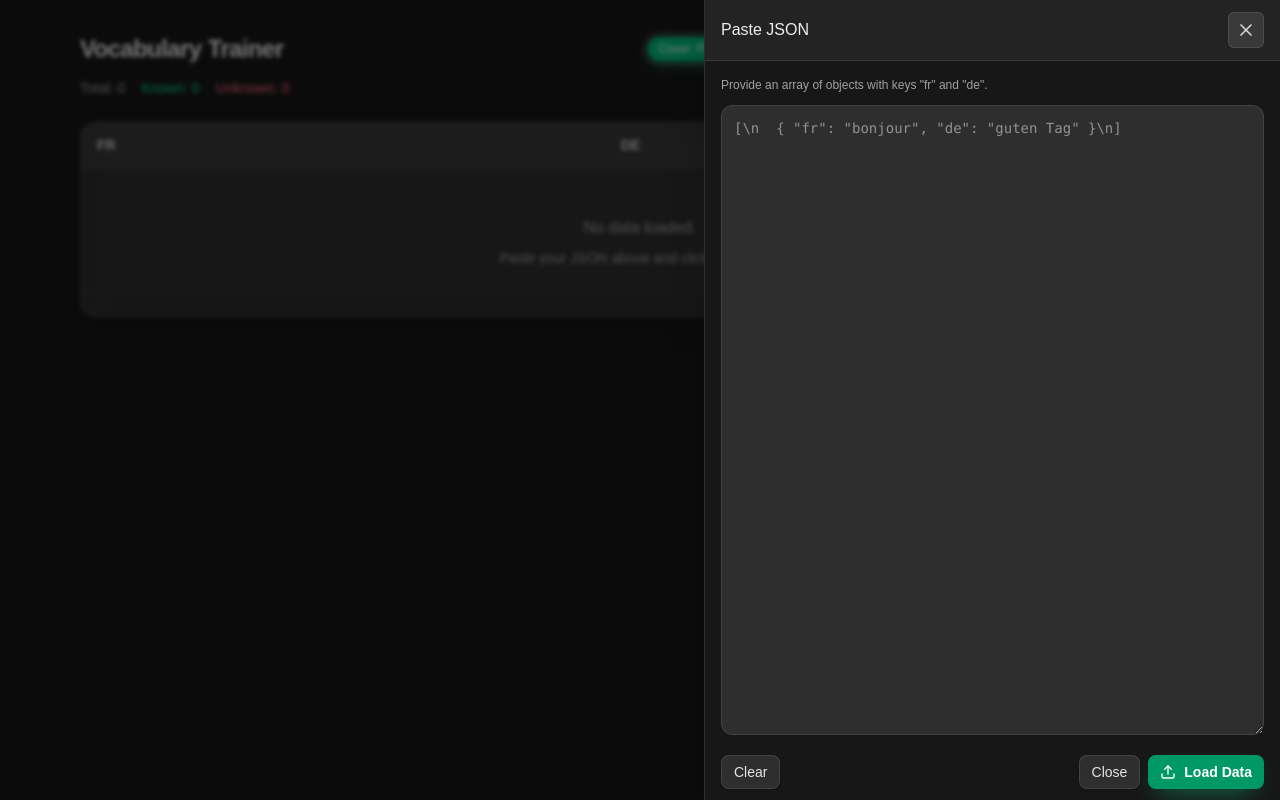
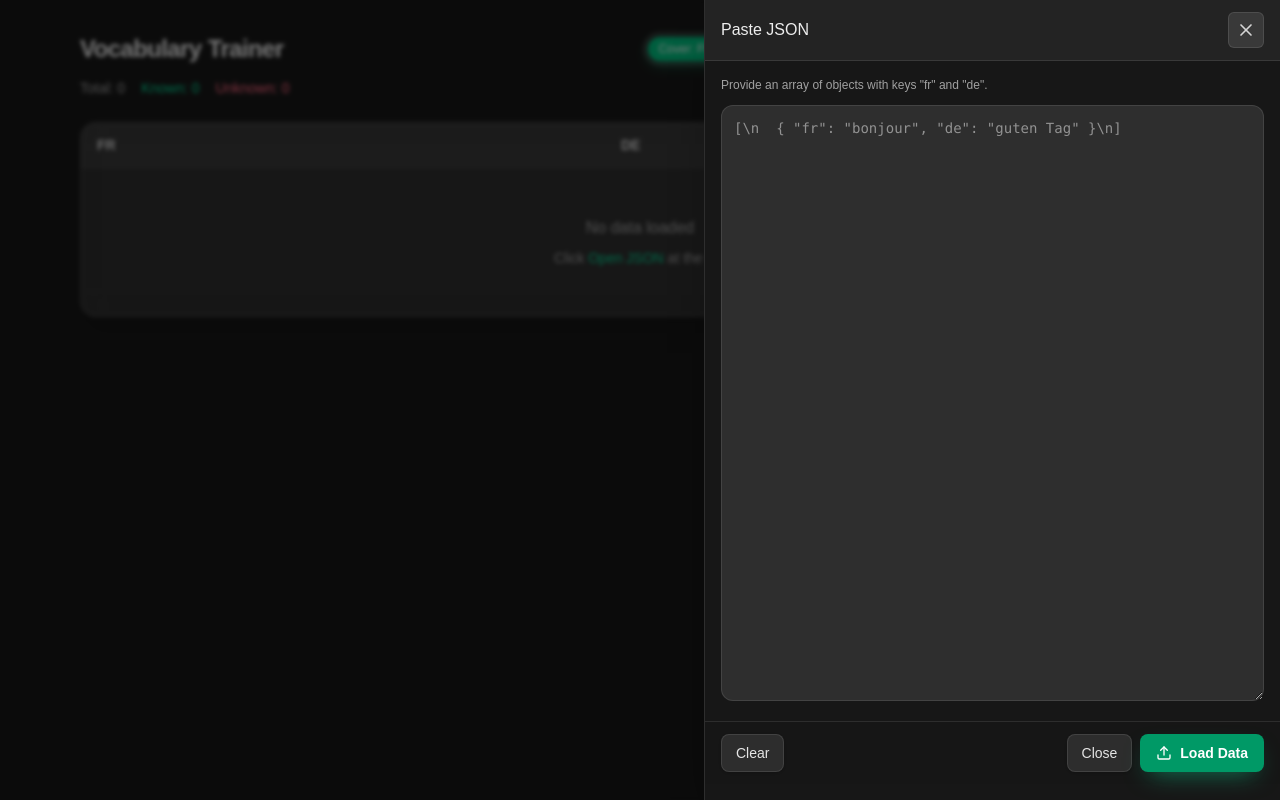
Before and after one commit to tookender/vocab.korino.dev, a Next.js app: page / in a window 1280 px wide. Both pictures are taken after a click on the button "Open JSON". Built offline with nearby package versions, Linux system fonts and the light colour scheme.

Commit message:
refactor: try to fix a bug on ipados

```diff
--- a/src/app/page.tsx
+++ b/src/app/page.tsx
@@ -229,8 +229,8 @@ export default function Page() {
           </div>
           {data.length === 0 ? (
             <div className="flex flex-col items-center justify-center gap-2 px-6 py-12 text-center text-neutral-400">
-              <p className="text-base">No data loaded.</p>
-              <p className="text-sm">Paste your JSON above and click <span className="font-medium text-emerald-400">Load Data</span>.</p>
+              <p className="text-base">No data loaded</p>
+              <p className="text-sm">Click <span className="font-medium text-emerald-400">Open JSON</span> at the top</p>
             </div>
           ) : (
           <ul className="divide-y divide-white/5">
@@ -419,9 +419,9 @@ export default function Page() {
           onClick={closeJson}
         >
           <div
-            className={`relative h-screen w-full max-w-xl border-l border-white/10 bg-neutral-900 shadow-2xl transition-transform duration-300 ${
+            className={`relative w-full max-w-xl border-l border-white/10 bg-neutral-900 shadow-2xl transition-transform duration-300 ${
               jsonAnim ? "translate-x-0" : "translate-x-full"
-            }`}
+            } flex h-[100dvh] flex-col`}
             onClick={(e) => e.stopPropagation()}
           >
             <div className="flex items-center justify-between border-b border-white/10 bg-white/5 px-4 py-3">
@@ -438,7 +438,7 @@ export default function Page() {
                 <X className="h-5 w-5" />
               </button>
             </div>
-            <div className="flex h-[calc(100vh-56px)] flex-col gap-3 p-4">
+            <div className="flex min-h-0 flex-1 flex-col gap-3 overflow-y-auto p-4">
               <p className="text-xs text-neutral-400">
                 Provide an array of objects with keys &quot;fr&quot; and &quot;de&quot;.
               </p>
@@ -452,26 +452,26 @@ export default function Page() {
               {error && (
                 <p className="text-sm text-rose-400">{error}</p>
               )}
-              <div className="mt-auto flex items-center justify-between gap-2 pt-2">
+              <div className="sticky bottom-0 -mx-4 mt-2 flex items-center justify-between gap-2 border-t border-white/10 bg-neutral-900/95 px-4 py-3">
                 <button
                   onClick={() => {
                     setError(null);
                     setJsonInput("");
                   }}
-                  className="inline-flex items-center gap-2 rounded-lg border border-white/10 bg-white/10 px-3 py-1.5 text-sm font-medium text-neutral-200 shadow-sm transition-colors duration-200 hover:bg-white/20 active:scale-[.99]"
+                  className="inline-flex items-center gap-2 rounded-lg border border-white/10 bg-white/10 px-3.5 py-2 text-sm font-medium text-neutral-200 shadow-sm transition-colors duration-200 hover:bg-white/20 active:scale-[.99]"
                 >
                   Clear
                 </button>
                 <div className="flex gap-2">
                   <button
                     onClick={closeJson}
-                    className="inline-flex items-center gap-2 rounded-lg border border-white/10 bg-white/10 px-3 py-1.5 text-sm font-medium text-neutral-200 shadow-sm transition-colors duration-200 hover:bg-white/20 active:scale-[.99]"
+                    className="inline-flex items-center gap-2 rounded-lg border border-white/10 bg-white/10 px-3.5 py-2 text-sm font-medium text-neutral-200 shadow-sm transition-colors duration-200 hover:bg-white/20 active:scale-[.99]"
                   >
                     Close
                   </button>
                   <button
                     onClick={onApplyJson}
-                    className="inline-flex items-center gap-2 rounded-lg bg-emerald-600 px-3 py-1.5 text-sm font-semibold text-white shadow-[0_10px_24px_-10px_rgba(16,185,129,0.7)] transition-colors duration-200 hover:bg-emerald-700 active:scale-[.99]"
+                    className="inline-flex items-center gap-2 rounded-lg bg-emerald-600 px-4 py-2 text-sm font-semibold text-white shadow-[0_10px_24px_-10px_rgba(16,185,129,0.7)] transition-colors duration-200 hover:bg-emerald-700 active:scale-[.99]"
                   >
                     <Upload className="h-4 w-4" /> Load Data
                   </button>
```
